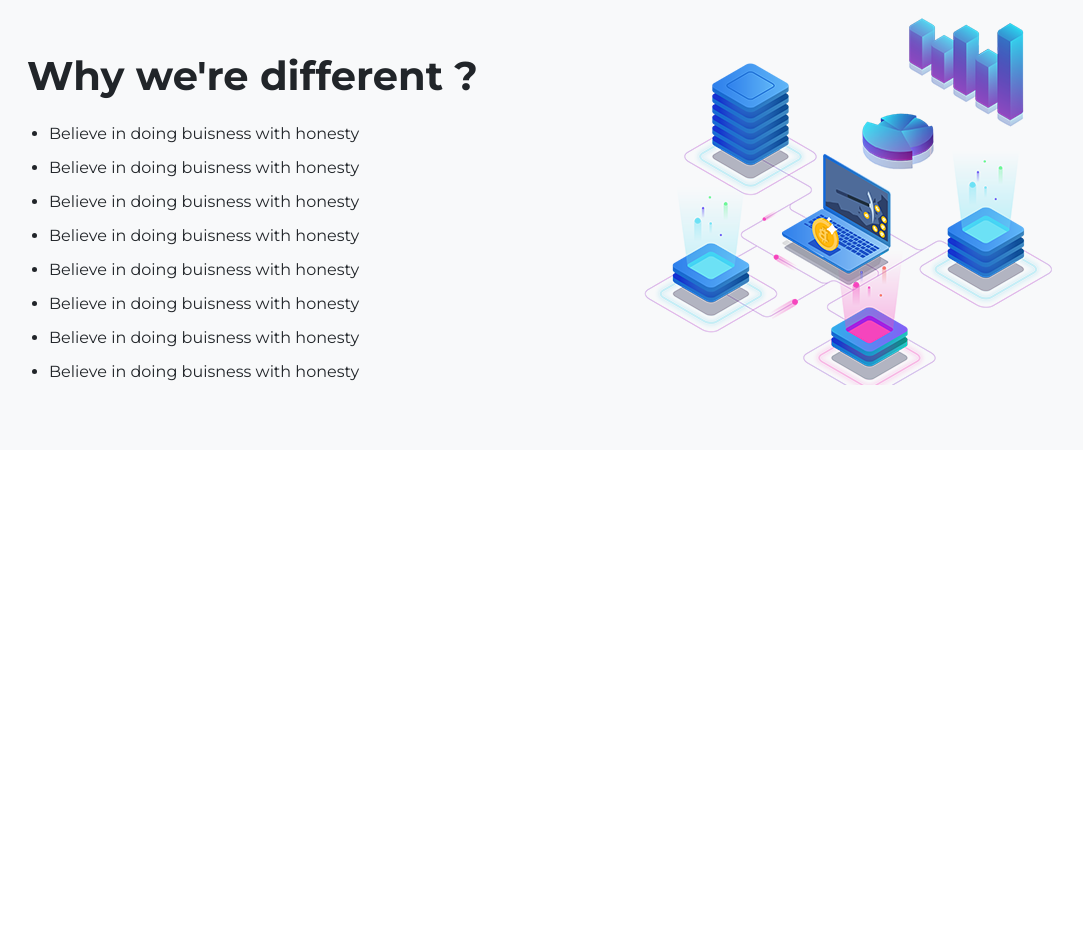
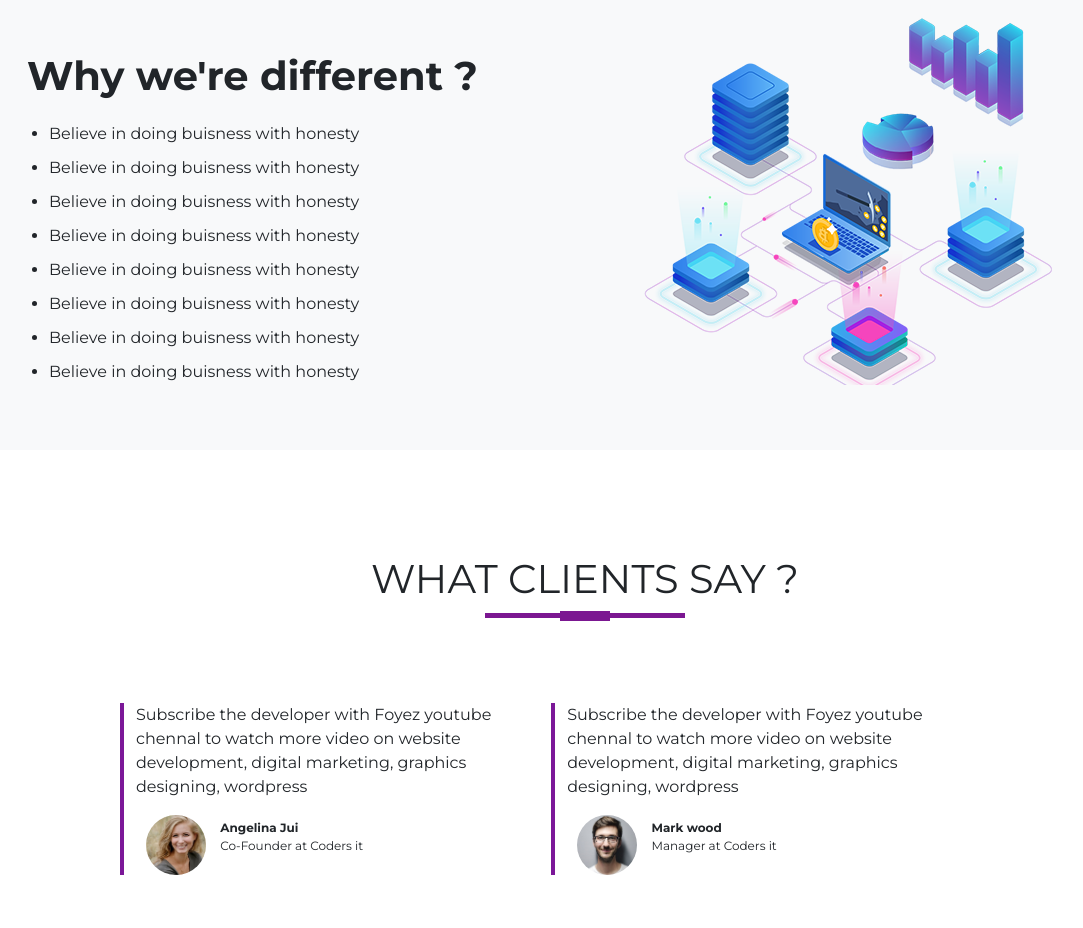
Before and after one commit to Foyez-Ahamed/Agency_website_templete_2, a plain HTML site: page index.html in a window 1280 px wide. Shown: the part 1511-2439 px from the top of the page, without its empty margins (55-1138 px from the left). Before the commit the page ends 1961 px from the top, so only its background shows below. Drawn offline with nearby package versions, Linux system fonts and the light colour scheme.

Commit message:
testimonials section add

```diff
--- a/index.html
+++ b/index.html
@@ -102,13 +102,13 @@
      </section>
      <!-- services section end  -->
 
-     <!-- About us section start  -->
+     <!-- About-us section start  -->
      <section id="about-us">
       <div class="container">
         <h1 class="title text-center">why choose us ?</h1>
         <div class="row">
           <div class="col-md-6 about-us">
-           <p class="about-title">Why we're different ?</p>
+            <p class="about-title">Why we're different ?</p>
               <ul>
                 <li>Believe in doing buisness with honesty</li>
                 <li>Believe in doing buisness with honesty</li>
@@ -121,13 +121,37 @@
                </ul>
             </div>
             <div class="col-md-6">
-              <img src="images/network.png" alt="" class="img-fluid">
-             </div>
+              <img src="images/network.png" alt="network img" class="img-fluid">
+            </div>
           </div>
         </div>
       </div>
      </section>
-     <!-- About us section end -->
+     <!-- About us-section end -->
+
+
+     <!-- testimonials section start  -->
+      <section id="testimonials">
+       <div class="container">
+        <h1 class="title text-center">What clients say ?</h1>
+        <div class="row offset-1">
+          <div class="col-md-5 testimonials">
+            <P>Subscribe the developer with Foyez youtube chennal to watch more video on website
+              development, digital marketing, graphics designing, wordpress </P>
+            <img src="images/user1.jpg" alt="user1">
+            <p class="user-details"><b>Angelina Jui</b><br>Co-Founder at Coders it</p>
+          </div>
+          <div class="col-md-5 testimonials">
+              <P>Subscribe the developer with Foyez youtube chennal to watch more video on website
+                development, digital marketing, graphics designing, wordpress </P>
+              <img src="images/user2.jpg" alt="user1">
+              <p class="user-details"><b>Mark wood</b><br>Manager at Coders it</p>
+            </div>
+          </div>
+        </div>
+       </div>
+      </section>
+      <!-- testimonials section end  -->
 
 
     <!-- bootstrap js cdn  -->
--- a/style.css
+++ b/style.css
@@ -139,7 +139,7 @@ body{
 
 
 
-/* about us section style start */
+/* about-us section style start */
 #about-us{
     padding-top: 50px ;
     padding-bottom: 50px;
@@ -159,4 +159,29 @@ body{
 .about-us ul li{
   margin: 10px 0;
 }
-/* about us section style end */
+/* about-us section style end */
+
+
+/* testimonials section style start */
+#testimonials{
+    margin: 100px 0;
+}
+
+.testimonials{
+    border-left: 4px solid #7b1798;
+    margin-top: 50px;
+    margin-bottom: 50px;
+}
+
+.testimonials img{
+    width: 60px;
+    height: 60px;
+    border-radius: 50%;
+    margin: 0 10px;
+}
+
+.user-details{
+    display: inline-block;
+    font-size: 12px;
+}
+/* testimonials section style end */
```
